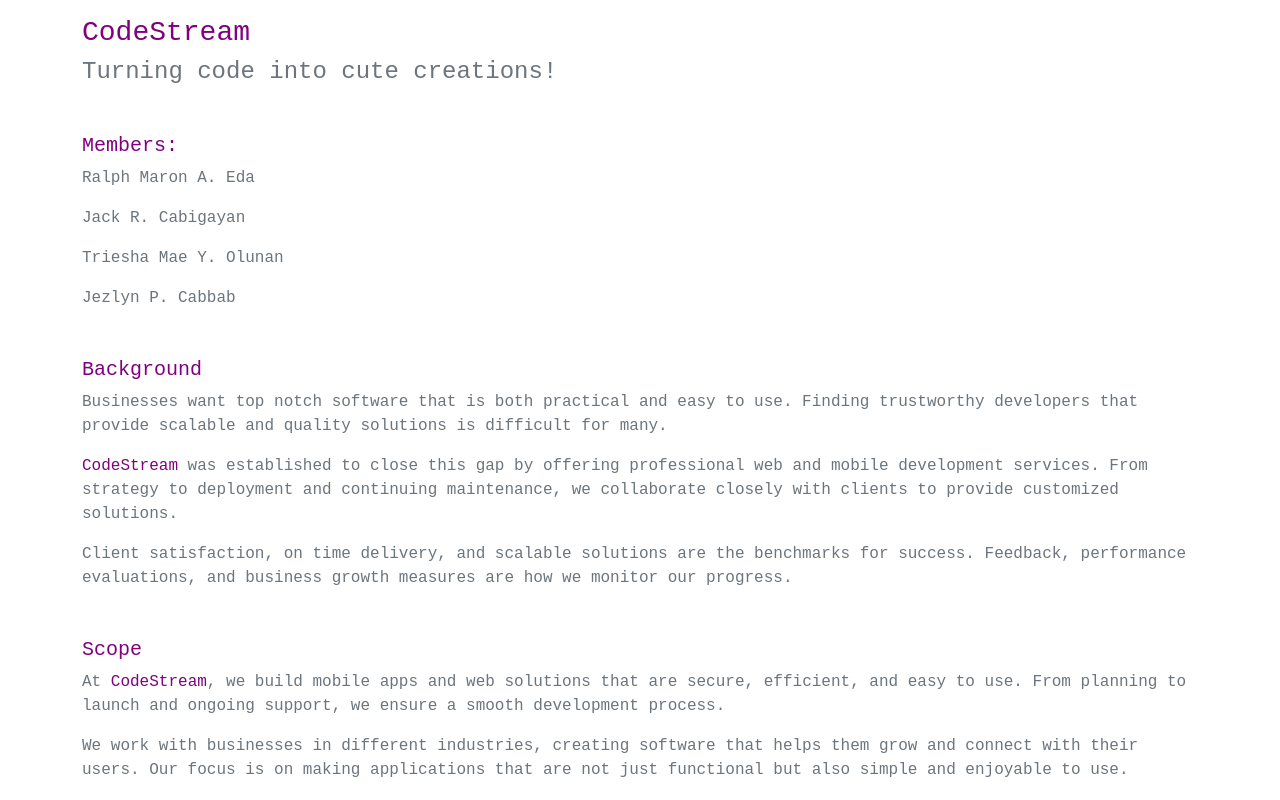
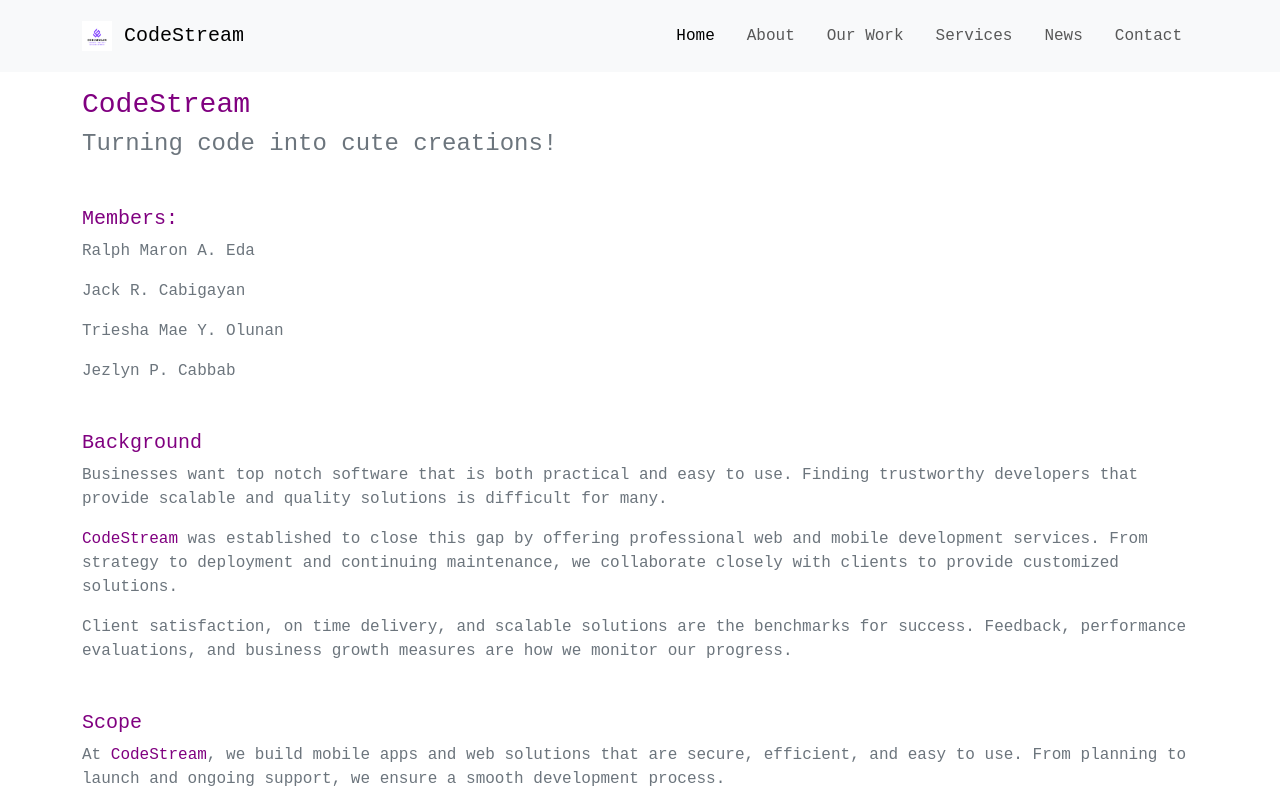
Before and after one commit to ralphmarondev/codestream, a Vue app: page / in a window 1280 px wide. Shown: the top 800 px of the page. Built offline with nearby package versions, Linux system fonts and the light colour scheme.

Commit message:
added header and footer

```diff
--- /dev/null
+++ b/src/components/Footer.vue
@@ -0,0 +1,68 @@
+<script setup lang="ts">
+const currentYear = new Date().getFullYear()
+</script>
+
+<template>
+  <div class="container">
+    <footer class="pt-4 my-md-5 pt-md-5 border-top">
+      <div class="row">
+        <div class="col-12 col-md">
+          <img class="mb-2" src="/logo.png" alt="CodeStream Logo" width="40" height="40">
+          <small class="d-block mb-3 text-body-secondary">
+            &copy; {{ currentYear }} CodeStream. All rights reserved.
+          </small>
+          <div class="d-flex gap-3">
+            <a href="https://facebook.com/codestream" target="_blank" class="text-secondary">
+              <i class="bi bi-facebook"></i>
+            </a>
+            <a href="https://twitter.com/codestream" target="_blank" class="text-secondary">
+              <i class="bi bi-twitter"></i>
+            </a>
+            <a href="https://linkedin.com/company/codestream" target="_blank" class="text-secondary">
+              <i class="bi bi-linkedin"></i>
+            </a>
+          </div>
+        </div>
+
+        <div class="col-6 col-md">
+          <h5>Our Services</h5>
+          <ul class="list-unstyled text-small">
+            <li><a class="link-secondary text-decoration-none" href="#">Web Development</a></li>
+            <li><a class="link-secondary text-decoration-none" href="#">Mobile App Development</a></li>
+            <li><a class="link-secondary text-decoration-none" href="#">UI/UX Design</a></li>
+            <li><a class="link-secondary text-decoration-none" href="#">Backend Solutions</a></li>
+          </ul>
+        </div>
+
+        <div class="col-6 col-md">
+          <h5>Resources</h5>
+          <ul class="list-unstyled text-small">
+            <li><a class="link-secondary text-decoration-none" href="#">Help Center</a></li>
+            <li><a class="link-secondary text-decoration-none" href="#">User Guide</a></li>
+            <li><a class="link-secondary text-decoration-none" href="#">API Documentation</a></li>
+            <li><a class="link-secondary text-decoration-none" href="#">Contact Support</a></li>
+          </ul>
+        </div>
+
+        <div class="col-6 col-md">
+          <h5>Company</h5>
+          <ul class="list-unstyled text-small">
+            <li><a class="link-secondary text-decoration-none" href="#">About Us</a></li>
+            <li><a class="link-secondary text-decoration-none" href="#">Portfolio</a></li>
+            <li><a class="link-secondary text-decoration-none" href="#">Blog</a></li>
+            <li><a class="link-secondary text-decoration-none" href="#">Careers</a></li>
+          </ul>
+        </div>
+
+        <div class="col-6 col-md">
+          <h5>Legal</h5>
+          <ul class="list-unstyled text-small">
+            <li><a class="link-secondary text-decoration-none" href="#">Privacy Policy</a></li>
+            <li><a class="link-secondary text-decoration-none" href="#">Terms of Service</a></li>
+            <li><a class="link-secondary text-decoration-none" href="#">Cookie Policy</a></li>
+          </ul>
+        </div>
+      </div>
+    </footer>
+  </div>
+</template>
--- /dev/null
+++ b/src/components/Header.vue
@@ -0,0 +1,40 @@
+<template>
+  <nav class="navbar navbar-expand-lg navbar-light bg-light py-3 position-sticky top-0">
+    <div class="container">
+      <a class="navbar-brand">
+        <img src="/logo.png" alt="Logo" width="30" height="30" class="d-inline-block">
+        CodeStream
+      </a>
+      <button class="navbar-toggler" type="button" data-bs-toggle="collapse" data-bs-target="#navbarSupportedContent"
+        aria-controls="navbarSupportedContent" aria-expanded="false" aria-label="Toggle navigation">
+        <span class="navbar-toggler-icon"></span>
+      </button>
+      <div class="collapse navbar-collapse" id="navbarSupportedContent">
+        <ul class="navbar-nav ms-auto mb-2 mb-lg-0">
+          <li class="nav-item mx-2">
+            <router-link to="/" class="nav-link" aria-current="page" exact-active-class="active">Home</router-link>
+          </li>
+          <li class="nav-item mx-2">
+            <router-link to="/about" class="nav-link" aria-current="page"
+              exact-active-class="active">About</router-link>
+          </li>
+          <li class="nav-item mx-2">
+            <router-link to="/our-work" class="nav-link" aria-current="page" exact-active-class="active">Our
+              Work</router-link>
+          </li>
+          <li class="nav-item mx-2">
+            <router-link to="/services" class="nav-link" aria-current="page"
+              exact-active-class="active">Services</router-link>
+          </li>
+          <li class="nav-item mx-2">
+            <router-link to="/news" class="nav-link" aria-current="page" exact-active-class="active">News</router-link>
+          </li>
+          <li class="nav-item mx-2">
+            <router-link to="/contact" class="nav-link" aria-current="page"
+              exact-active-class="active">Contact</router-link>
+          </li>
+        </ul>
+      </div>
+    </div>
+  </nav>
+</template>
--- a/src/main.ts
+++ b/src/main.ts
@@ -2,6 +2,7 @@ import { createApp } from 'vue'
 import { createPinia } from 'pinia'
 import App from './App.vue'
 import './assets/scss/app.scss'
+import 'bootstrap/dist/js/bootstrap.bundle.min'
 import router from './router'
 
 const app = createApp(App)
--- a/src/views/home/HomeIndex.vue
+++ b/src/views/home/HomeIndex.vue
@@ -1,4 +1,11 @@
+<script setup lang="ts">
+import Footer from '@/components/Footer.vue'
+import Header from '@/components/Header.vue'
+</script>
+
 <template>
+  <div>
+    <Header />
     <div class="container mt-3">
       <h3 class="text-primary">CodeStream</h3>
       <h4 class="text-secondary">Turning code into cute creations!</h4>
@@ -118,7 +125,8 @@
       <div class="mt-5">
         <h5 class="text-primary">Implementation</h5>
         <p class="text-secondary">
-        We will begin by setting up the core technology stacks and tools required for development. In the initial phase,
+          We will begin by setting up the core technology stacks and tools required for development. In the initial
+          phase,
           we will create prototypes and demonstrate our capabilities.
         </p>
         <p class="text-secondary">
@@ -144,4 +152,6 @@
         <img src="/business_model.png" alt="Business model." class="img-fluid">
       </div>
     </div>
+    <Footer />
+  </div>
 </template>
```
Lines whose indentation alone changed are shown as unchanged.
